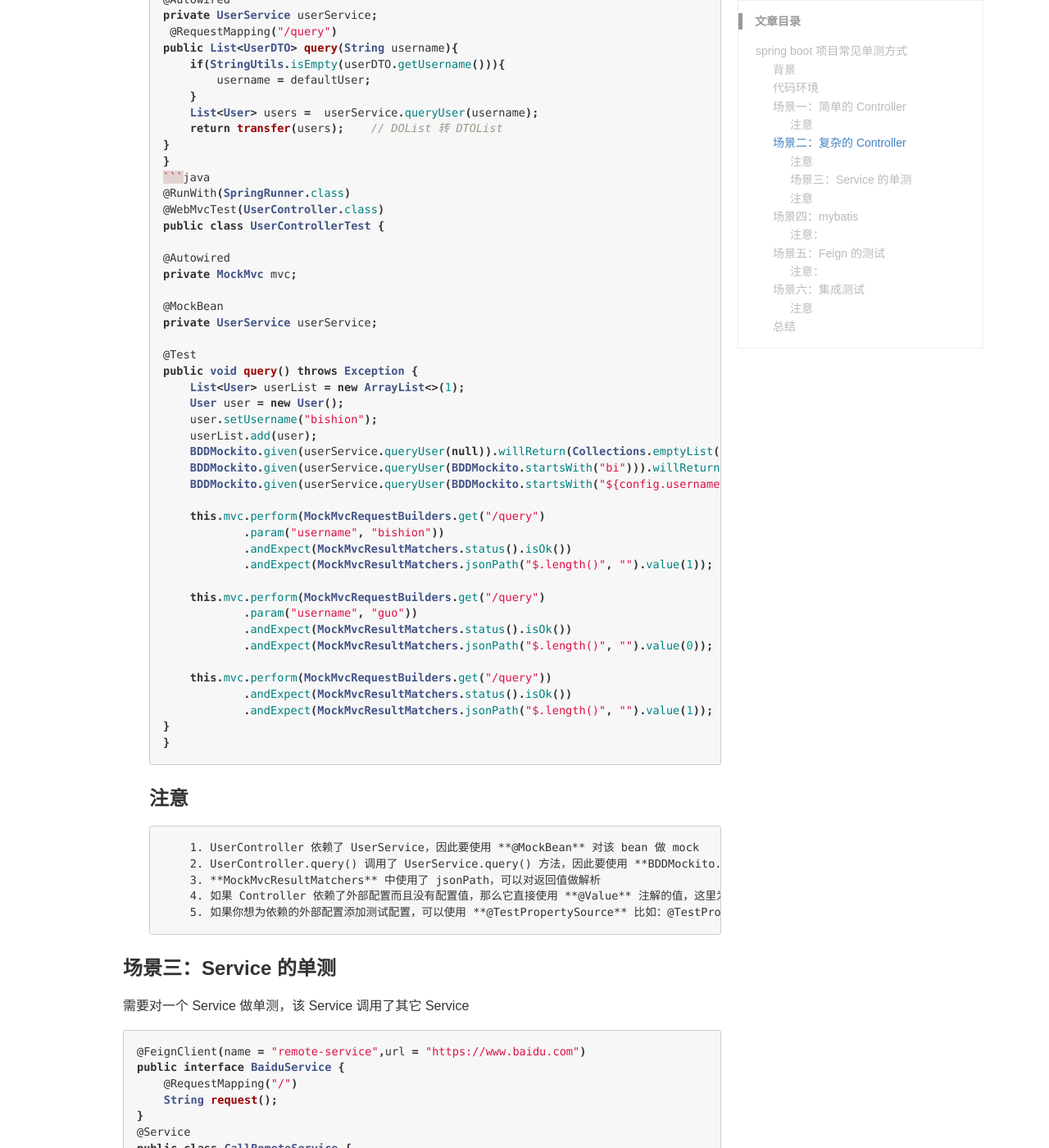
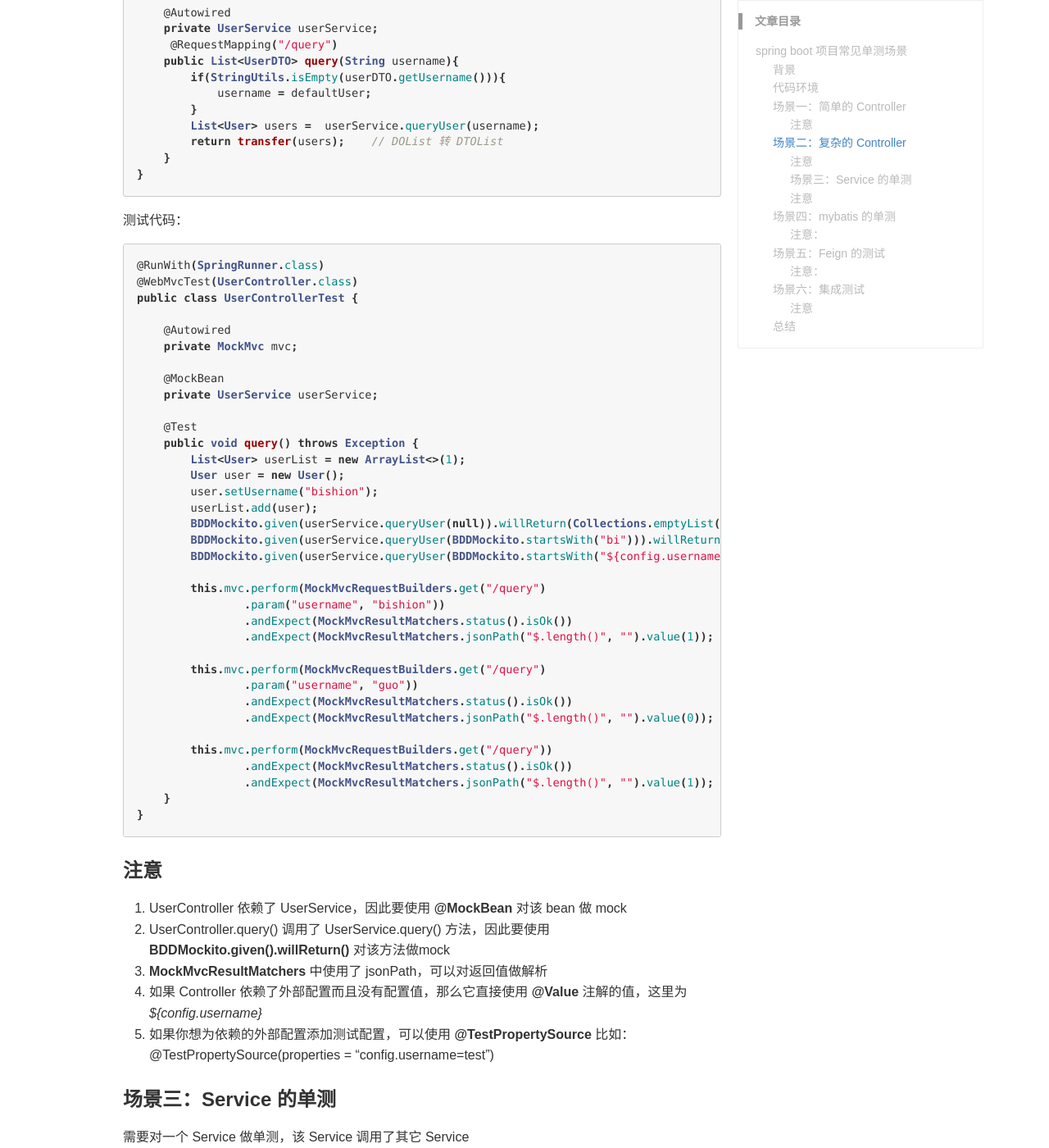
Before and after one commit to bishion/bishion.github.io, a Jekyll site: the page built from _posts/2019-03-16-sprig-boot-test.md, in a window 1280 px wide and 1400 px high, scrolled down 1986 px. Shown: the whole window at 82% size. Built offline with Jekyll 4.4.1, drawn with Linux system fonts in a browser that asks for light colours; some of the changed text lies outside the part shown.

Commit message:
单测场景

````diff
--- a/_posts/2019-03-16-sprig-boot-test.md
+++ b/_posts/2019-03-16-sprig-boot-test.md
@@ -5,7 +5,7 @@
 description: spring boot 常见单测方式介绍
 keywords: spring boot
 ---
-# spring boot 项目常见单测方式
+# spring boot 项目常见单测场景
 
 ## 背景
 最近组里在推单测，突然想起自己已经三十多年不写单测了，不由心生惭愧。
@@ -19,6 +19,7 @@
 - spring cloud 组件只使用了 spring cloud config
 - 依赖 spring-boot-starter-test 组件
 - 依赖 mybatis-spring-boot-starter-test 组件
+
 
 ## 场景一：简单的 Controller
 入门场景，测试一个Controller，它没有依赖，没有参数。
@@ -63,7 +64,7 @@
 - 请求参数
 - 返回 Json数据
 - 甚至某些字段是从 配置中心获取的
--
+
 ```java
 @RestController
 public class UserController {
@@ -81,6 +82,8 @@
         return transfer(users);    // DOList 转 DTOList
     }
 }
+```
+测试代码：
 ```java
 @RunWith(SpringRunner.class)
 @WebMvcTest(UserController.class)
@@ -172,10 +175,10 @@
 1. 如果需要测试一个 Service, 需要使用 **@Import** 将该 Service 引入到上下文
 2. 因为该 Service 调用了别的 Service，所以需要 **@MockBean**
 
-## 场景四：mybatis
+## 场景四：mybatis 的单测
 针对 dao 层的单测：
-1. 使用了 mybatis-spring-boot-starter 依赖
-2. 使用了 注解和 XML 两种方式的 mapper
+1. 项目使用了 注解和 XML 两种方式的 mapper
+2. 单测需要添加 mybatis-spring-boot-starter 依赖
 
 ```java
 @Mapper
@@ -296,4 +299,4 @@
 1. 因为时间仓促，只是简单看了下文档做了个总结，所以很多问题没有深究
 2. 这里只是列了一些典型场景，后续本文档会更新，放在 https://bishion.github.io/2019/03/16/sprig-boot-test/
 3. 本文源码放在 https://github.com/bishion/springboot-test.git
-3. spring boot 关于测试这一块的文档写的太抽象了
+4. spring boot 关于测试这一块的文档写的太抽象了
````
